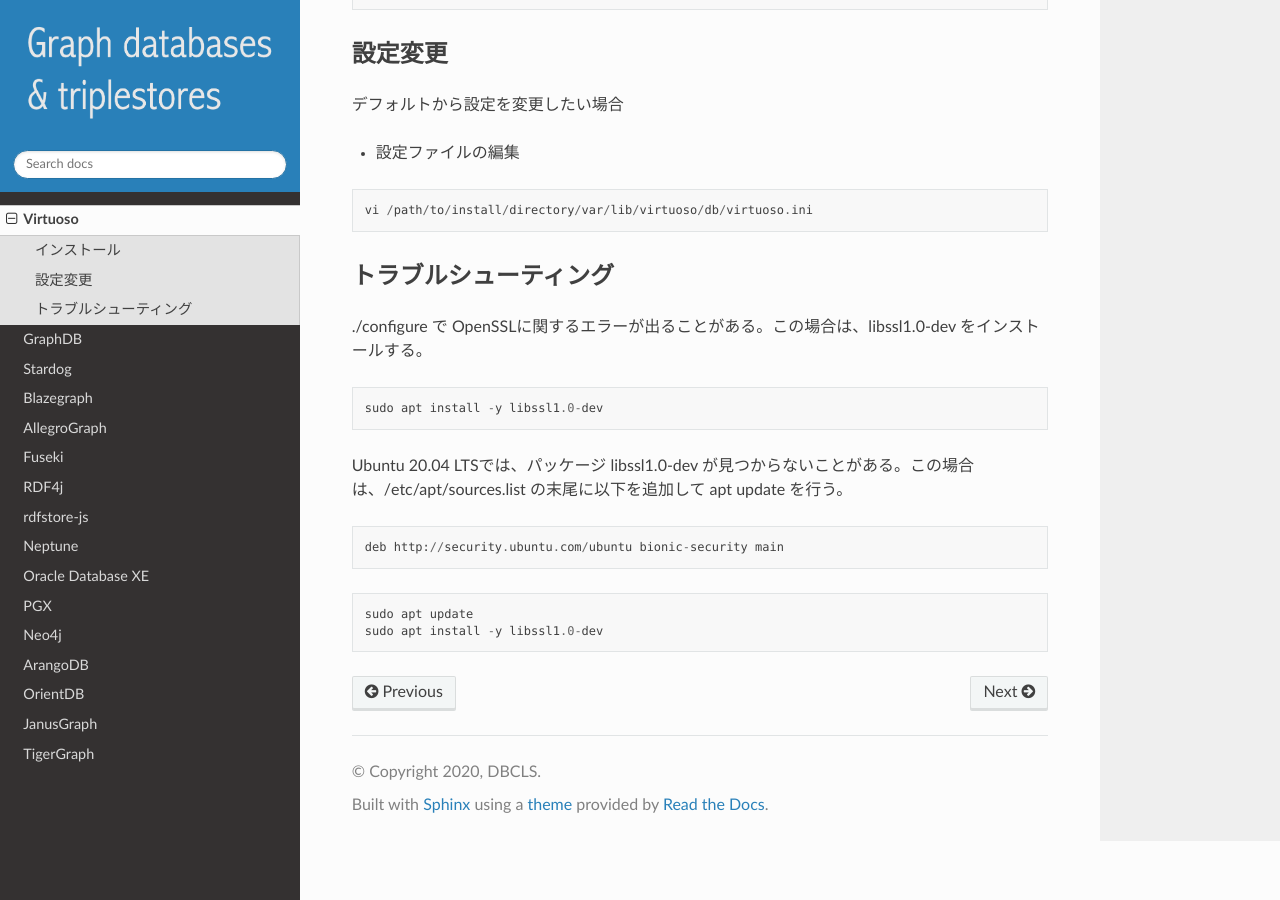
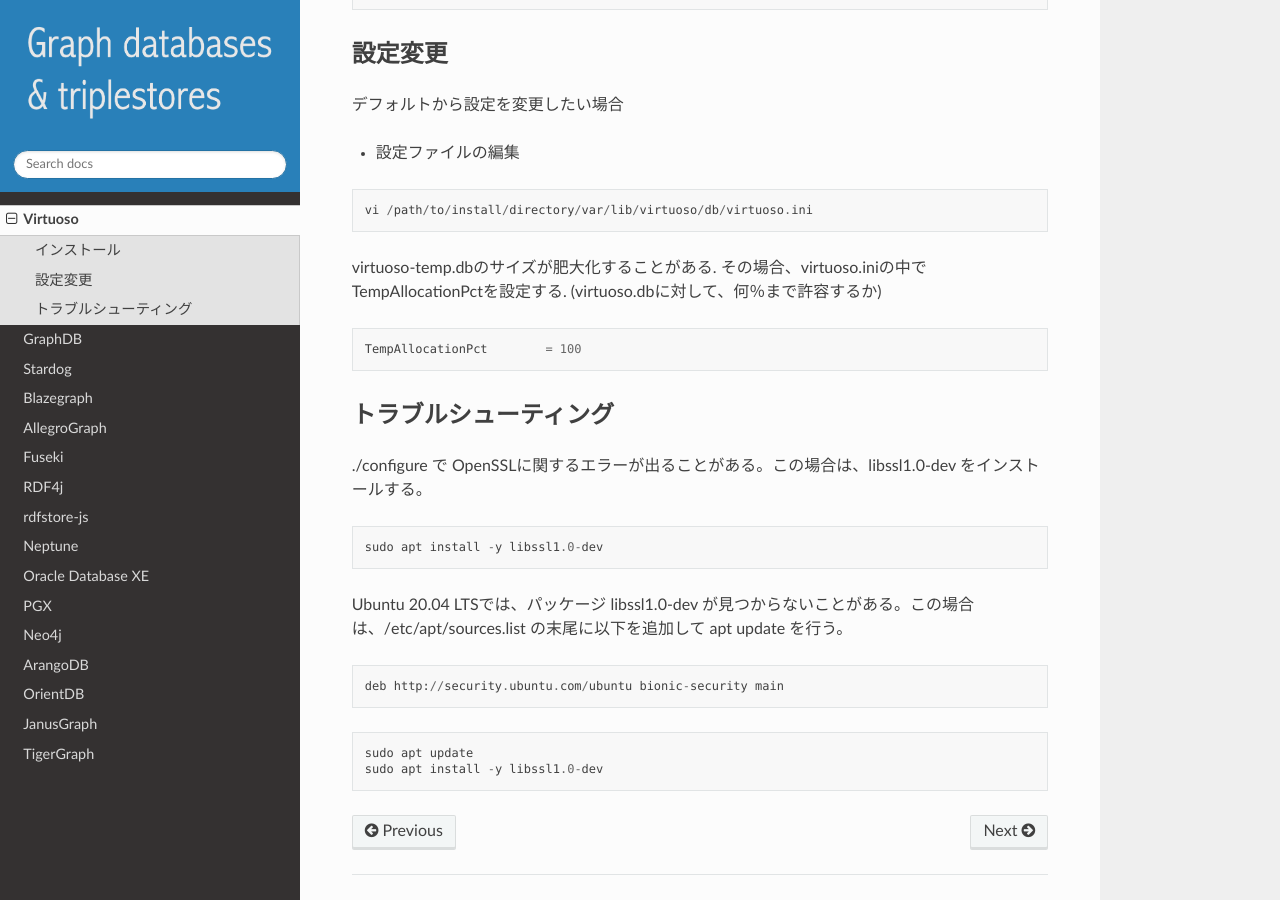
Before and after one commit to dbcls/graphdbs, a Sphinx documentation site: the page built from docs/md/virtuoso.md, in a window 1280 px wide and 900 px high, scrolled down 1356 px. Built offline with Sphinx 7.4.7 and the Read the Docs theme 2.0.0, drawn with Linux system fonts in a browser that asks for light colours.

Commit message:
Update virtuoso.md

````diff
--- a/docs/md/virtuoso.md
+++ b/docs/md/virtuoso.md
@@ -50,6 +50,10 @@
 ```
 vi /path/to/install/directory/var/lib/virtuoso/db/virtuoso.ini
 ```
+virtuoso-temp.dbのサイズが肥大化することがある. その場合、virtuoso.iniの中でTempAllocationPctを設定する. (virtuoso.dbに対して、何％まで許容するか)
+```
+TempAllocationPct        = 100
+```
 
 ## トラブルシューティング
 ./configure で OpenSSLに関するエラーが出ることがある。この場合は、libssl1.0-dev をインストールする。
````
